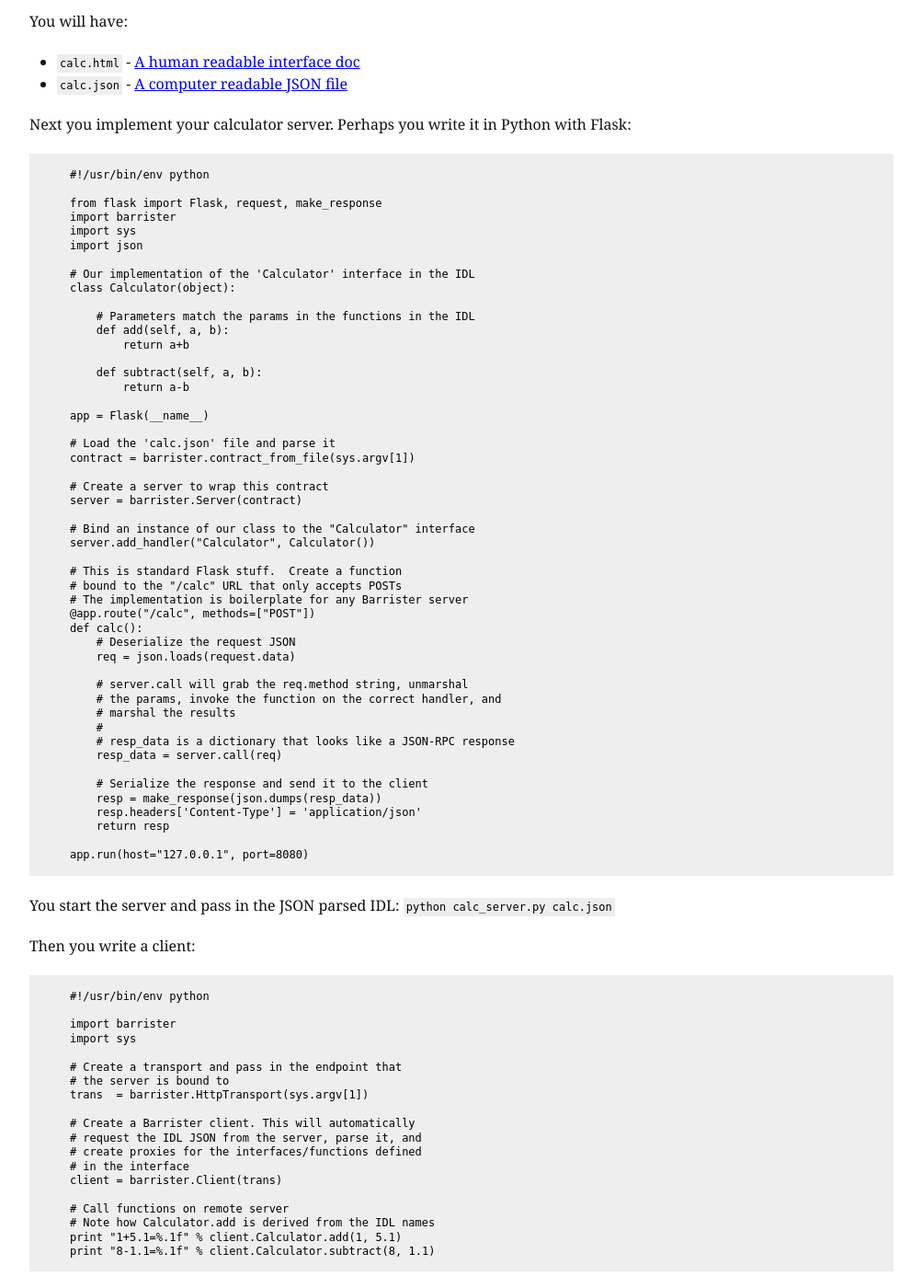
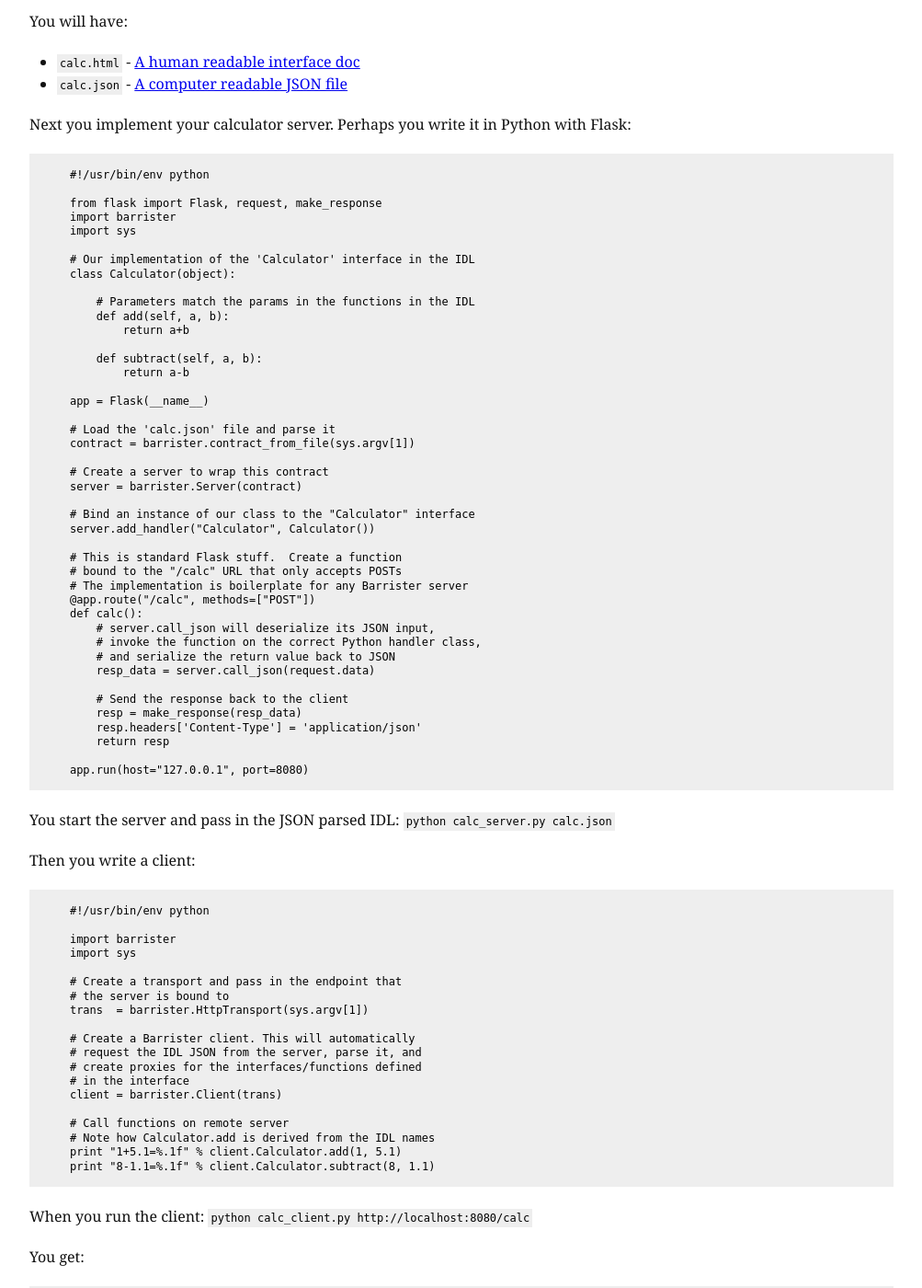
Before and after one commit to coopernurse/barrister-site, a Jekyll site: the page built from index.md, in a window 1280 px wide and 1400 px high, scrolled down 890 px. Shown: the whole window at 92% size, without its empty margins (138-1141 px from the left). Built offline with Jekyll 4.4.1, drawn with Linux system fonts in a browser that asks for light colours; Markdown is read by kramdown in place of the engine named in the settings.

Commit message:
use server.call_json() to simplify things

```diff
--- a/calc_server.py
+++ b/calc_server.py
@@ -3,7 +3,6 @@
 from flask import Flask, request, make_response
 import barrister
 import sys
-import json
 
 class Calculator(object):
 
@@ -20,9 +19,8 @@
 
 @app.route("/calc", methods=["POST"])
 def calc():
-    req = json.loads(request.data)
-    resp_data = server.call(req)
-    resp = make_response(json.dumps(resp_data))
+    json_resp = server.call_json(request.data)
+    resp = make_response(json_resp)
     resp.headers['Content-Type'] = 'application/json'
     return resp
 
--- a/index.md
+++ b/index.md
@@ -59,7 +59,6 @@
     from flask import Flask, request, make_response
     import barrister
     import sys
-    import json
 
     # Our implementation of the 'Calculator' interface in the IDL
     class Calculator(object):
@@ -87,18 +86,13 @@
     # The implementation is boilerplate for any Barrister server
     @app.route("/calc", methods=["POST"])
     def calc():
-        # Deserialize the request JSON
-        req = json.loads(request.data)
+        # server.call_json will deserialize its JSON input,
+        # invoke the function on the correct Python handler class,
+        # and serialize the return value back to JSON
+        resp_data = server.call_json(request.data)
 
-        # server.call will grab the req.method string, unmarshal
-        # the params, invoke the function on the correct handler, and
-        # marshal the results
-        #
-        # resp_data is a dictionary that looks like a JSON-RPC response
-        resp_data = server.call(req)
-
-        # Serialize the response and send it to the client
-        resp = make_response(json.dumps(resp_data))
+        # Send the response back to the client
+        resp = make_response(resp_data)
         resp.headers['Content-Type'] = 'application/json'
         return resp
 
```
